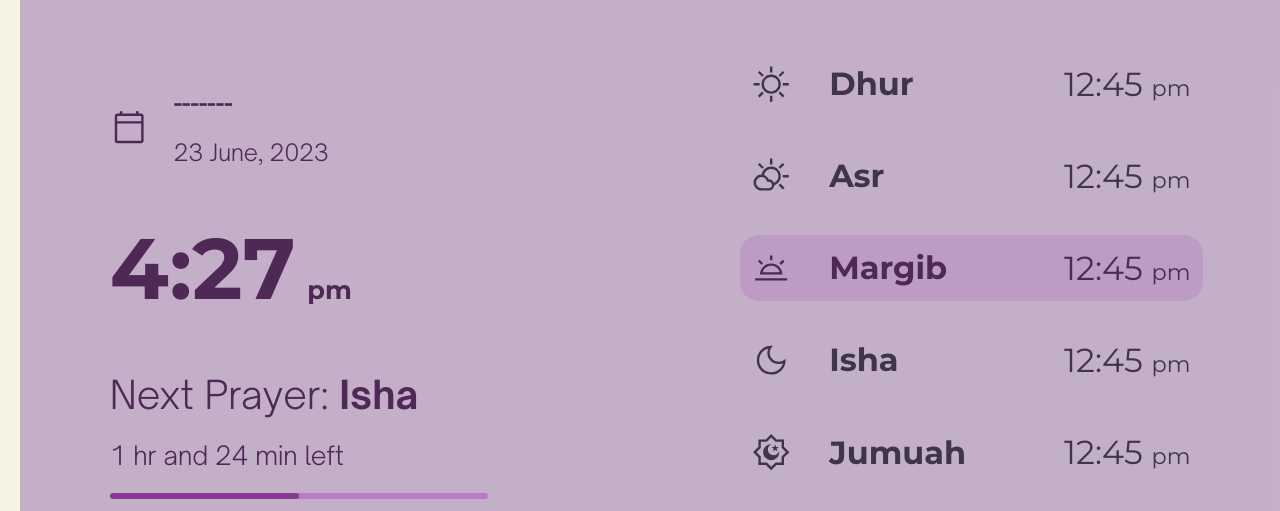
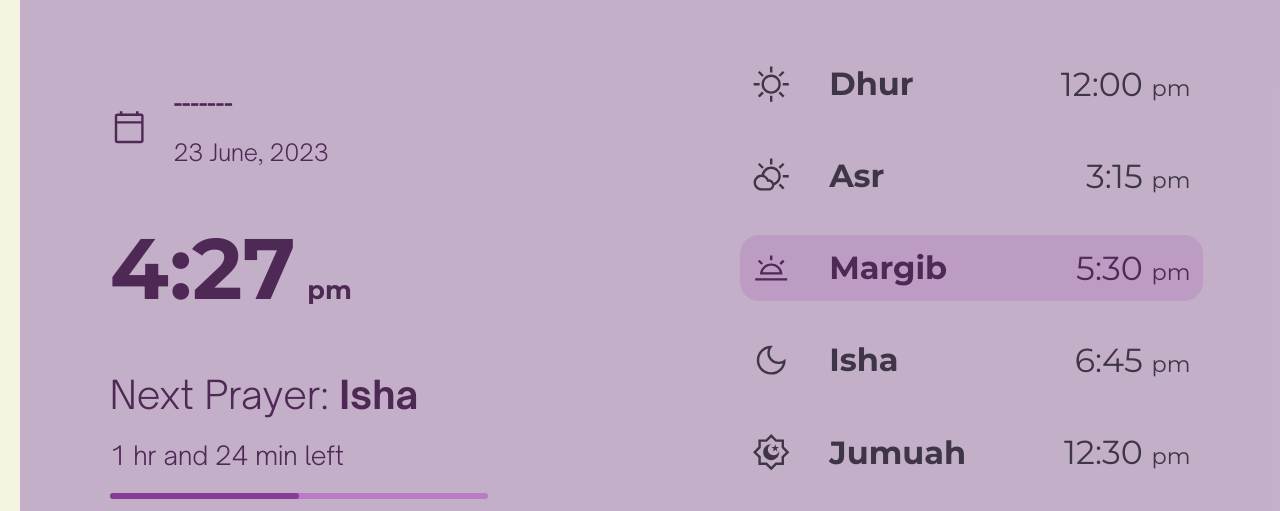
Before and after one commit to MahmudlHasanMahi/UTSMUSLIM, a React (Vite) app: page /services in a window 1280 px wide. Shown: the part 2202-2713 px from the top of the page. Built offline with nearby package versions, Linux system fonts and the light colour scheme; no server answers.

Commit message:
Design update

```diff
--- a/src/Components/Landingpage/Landingtitle.jsx
+++ b/src/Components/Landingpage/Landingtitle.jsx
@@ -1,5 +1,4 @@
-import { motion, useInView } from "framer-motion";
-import { useRef } from "react";
+import { motion } from "framer-motion";
 
 const Landingtitle = () => {
   // const ref = useRef();
@@ -14,16 +13,18 @@ const Landingtitle = () => {
         Empowering Muslims On Campus
       </motion.div>
 
-      <motion.img
-        className="since94"
-        initial={{ opacity: 0}}
-        animate={{ opacity: 1, transition: { duration: 0.5, delay: 0.5 } }}
-        exit={{ opacity: 1 }}
-        src="https://ik.imagekit.io/ytjlb3rhi/assets/since94.png?updatedAt=1689504714636"
-        alt="since94"
-        srcset=""
-        // loading="lazy"
-      />
+      <motion.span
+        initial={{ opacity: 0 }}
+        animate={{
+          opacity: 1,
+
+          transition: { duration: 0.5, delay: 0.5 },
+        }}
+        className="landingPage-title"
+      >
+        We are the UTS Muslim Society. We are the sole representatives for
+        muslims since 94’.
+      </motion.span>
     </div>
   );
 };
--- a/src/Components/Navigation/Navigation.module.css
+++ b/src/Components/Navigation/Navigation.module.css
@@ -3,7 +3,7 @@
   justify-content: space-between;
   align-items: center;
   z-index: 99;
-  min-height: min(131px, 6.5vw);
+  min-height: min(131px, 5.5vw);
   padding: 0 min(53px, 5vw) 0 min(97px, 3vw);
   position: fixed;
   width: 100%;
@@ -21,14 +21,17 @@
 
 .navlogo {
   width: min(416px, 25vw);
-  height: min(74px, 3.3vw);
+  height: min(74px, 3.6vw);
+  /* border: solid red; */
+  object-position: center;
+  object-fit: cover;
 }
 .navitem-list-container {
   list-style: none;
   display: flex;
   justify-content: space-between;
   align-items: center;
-  width: min(1000px, 53vw);
+  width: min(910px, 47vw);
 }
 .navitem {
   font-family: "Inter";
@@ -52,7 +55,7 @@
   font-weight: 700;
 }
 .underline {
-  bottom: -2px;
+  bottom: max(-8px, -1vw);
   position: absolute;
   width: 60%;
   border-radius: 10px;
--- a/src/Components/Navigation/Navitems.jsx
+++ b/src/Components/Navigation/Navitems.jsx
@@ -36,6 +36,13 @@ const Navitems = () => {
         title="Blog"
       />
       <Listitem
+        pk={4}
+        linkTitle={"/store"}
+        active={active}
+        setActive={setActive}
+        title="Store"
+      />
+      <Listitem
         pk={5}
         linkTitle={"/contactUs"}
         active={active}
--- a/src/Components/PrayerAndSpirituality/Card.jsx
+++ b/src/Components/PrayerAndSpirituality/Card.jsx
@@ -5,6 +5,9 @@ import { useRef, useMemo } from "react";
 import { useInView, motion } from "framer-motion";
 import { hijriDate as hd } from "../../Utils/HijriDate";
 import { Gregorian as gr, time } from "../../Utils/Gregorian";
+import { Timings } from "../../PrayerTimings";
+import Salah from "./Salah";
+
 import {
   Wc,
   WaterDrop,
@@ -20,7 +23,6 @@ import {
   PrayerTimes,
   Location,
 } from "../../Svg/ServicesSvg";
-import Salah from "./Salah";
 
 export const Card1 = () => {
   const ref = useRef(null);
@@ -140,6 +142,7 @@ export const Card3 = () => {
   const [hijriDate, setHijriDate] = useState();
   const Gregorian = gr();
   const Time = time(isInView);
+  const [nextPrayer, setNextPrayer] = useState();
   useMemo(() => {
     if (isInView) {
       hd().then((data) => {
@@ -150,9 +153,9 @@ export const Card3 = () => {
         };
         setHijriDate(value);
       });
+      console.log();
     }
   }, [isInView]);
-
 
   return (
     <div ref={ref} className={styles["Card3-container"]}>
@@ -201,29 +204,74 @@ export const Card3 = () => {
         <div className={styles["Card3-section-2-Salah-container"]}>
           <Salah
             logo={<ClearDay />}
-            prayer={"Dhur"}
-            time={"12:45"}
-            amPm={"pm"}
+            prayer={(Timings && Timings[0].prayer) || ""}
+            time={
+              (Timings &&
+                `${Timings[0].hour}:${
+                  Timings[0].minute < 10
+                    ? "0" + Timings[0].minute
+                    : Timings[0].minute
+                }`) ||
+              ""
+            }
+            amPm={(Timings && Timings[0].amPm) || ""}
           />
           <Salah
             logo={<PartlyCloudy />}
-            prayer={"Asr"}
-            time={"12:45"}
-            amPm={"pm"}
+            prayer={(Timings && Timings[1].prayer) || ""}
+            time={
+              (Timings &&
+                `${Timings[1].hour}:${
+                  Timings[1].minute < 10
+                    ? "0" + Timings[1].minute
+                    : Timings[1].minute
+                }`) ||
+              ""
+            }
+            amPm={(Timings && Timings[1].amPm) || ""}
           />
           <Salah
             logo={<Twilight />}
-            prayer={"Margib"}
-            time={"12:45"}
-            amPm={"pm"}
+            prayer={(Timings && Timings[2].prayer) || ""}
+            time={
+              (Timings &&
+                `${Timings[2].hour}:${
+                  Timings[2].minute < 10
+                    ? "0" + Timings[2].minute
+                    : Timings[2].minute
+                }`) ||
+              ""
+            }
+            amPm={(Timings && Timings[2].amPm) || ""}
             active={true}
           />
-          <Salah logo={<Dark />} prayer={"Isha"} time={"12:45"} amPm={"pm"} />
+          <Salah
+            logo={<Dark />}
+            prayer={(Timings && Timings[3].prayer) || ""}
+            time={
+              (Timings &&
+                `${Timings[3].hour}:${
+                  Timings[3].minute < 10
+                    ? "0" + Timings[3].minute
+                    : Timings[3].minute
+                }`) ||
+              ""
+            }
+            amPm={(Timings && Timings[3].amPm) || ""}
+          />
           <Salah
             logo={<PrayerTimes />}
-            prayer={"Jumuah"}
-            time={"12:45"}
-            amPm={"pm"}
+            prayer={(Timings && Timings[4].prayer) || ""}
+            time={
+              (Timings &&
+                `${Timings[4].hour}:${
+                  Timings[4].minute < 10
+                    ? "0" + Timings[4].minute
+                    : Timings[4].minute
+                }`) ||
+              ""
+            }
+            amPm={(Timings && Timings[4].amPm) || ""}
           />
 
           <div className={styles["Card3-location"]}>
--- /dev/null
+++ b/src/PrayerTimings.jsx
@@ -0,0 +1,7 @@
+export const Timings = [
+  { prayer: "Dhur", hour: 12, minute: 0, amPm: "pm" },
+  { prayer: "Asr", hour: 3, minute: 15, amPm: "pm" },
+  { prayer: "Margib", hour: 5, minute: 30, amPm: "pm" },
+  { prayer: "Isha", hour: 6, minute: 45, amPm: "pm" },
+  { prayer: "Jumuah", hour: 12, minute: 30, amPm: "pm" },
+];
--- a/src/index.css
+++ b/src/index.css
@@ -70,10 +70,14 @@ body::-webkit-scrollbar {
   line-height: min(165px, 8vw);
   color: #323232;
 }
-.since94 {
-  width: min(317px, 20vw);
-  height: min(193px, 11vw);
-  margin-left: 20px;
+.landingPage-title {
+  color: #000;
+  font-family: Open Sauce Sans;
+  font-size: min(39px,2vw);
+  font-style: normal;
+  font-weight: 400;
+  line-height: normal;
+  margin-top: min(140px,6vw);
 }
 .aboutus-container {
   background-color: #c3bead;
@@ -398,7 +402,7 @@ body::-webkit-scrollbar {
   box-shadow: 0px 7px 11px rgba(0, 0, 0, 0.75);
   border-radius: 70.5px;
   position: relative;
-  top: -17%;
+  top: -24%;
 }
 .joinUs-title {
   font-family: "Inter";
@@ -410,12 +414,14 @@ body::-webkit-scrollbar {
 .footer-section-container {
   display: flex;
   justify-content: space-between;
-  padding-inline: min(100px, 4vw);
+  padding-inline: min(130px, 6vw);
   width: 100%;
+  margin-top: -100px;
 }
 .UtsmuslimFooterLogo {
   width: min(501px, 25vw);
   height: min(97.03px, 6vw);
+  margin-top: min(-40px, -2vw);
 }
 .followUs {
   font-family: "Inter";
@@ -435,8 +441,7 @@ body::-webkit-scrollbar {
   flex-direction: row;
   flex-wrap: wrap;
   justify-content: space-between;
-
-  width: min(860px, 44vw);
+  width: min(700px, 36vw);
 }
 .socialMedia-container {
   display: flex;
@@ -447,9 +452,9 @@ body::-webkit-scrollbar {
   display: flex;
   align-items: center;
   justify-content: center;
-  height: min(52px, 4vw);
-  width: min(52px, 4vw);
-  padding: min(15px, 1vw);
+  height: min(52px, 3vw);
+  width: min(52px, 3vw);
+  padding: min(13px, 0.8vw);
   cursor: pointer;
   background: #ab9473;
   border-radius: 50%;
```
